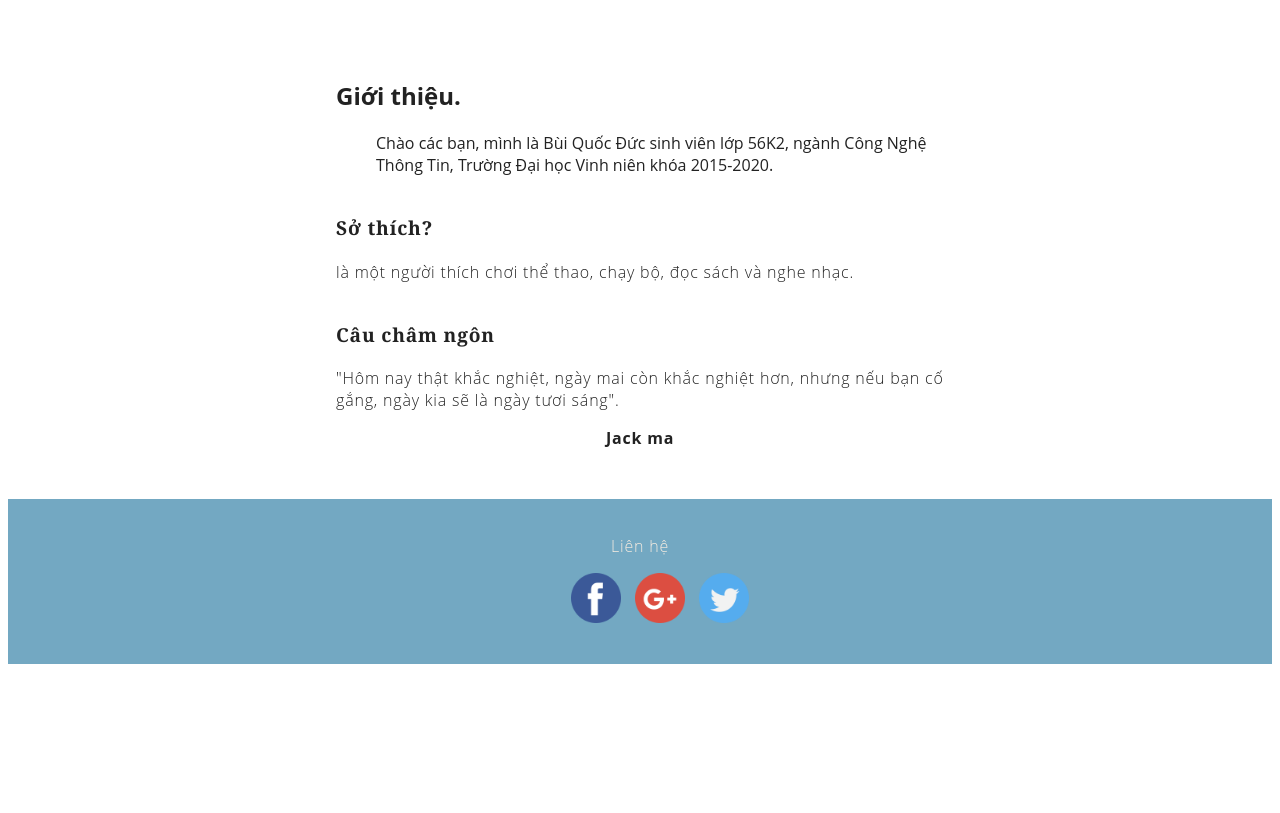
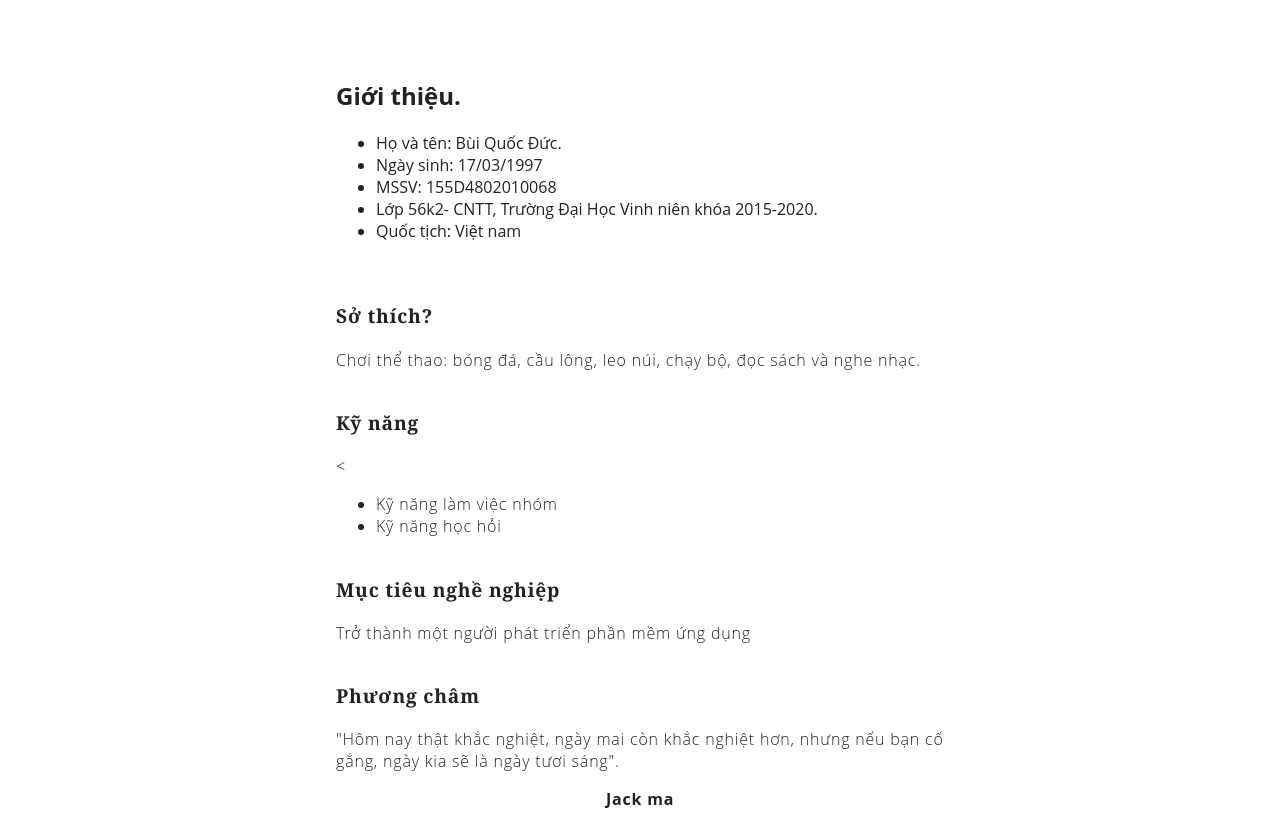
Before and after one commit to QuocDuc97/quocduc97.github.io, a plain HTML site: page index.html in a window 1280 px wide. Shown: the part 620-1433 px from the top of the page. Before the commit the page ends 1334 px from the top, so only its background shows below. Drawn offline with Linux system fonts and the light colour scheme.

Commit message:
Update index.html

```diff
--- a/index.html
+++ b/index.html
@@ -17,12 +17,13 @@
     <h1>Giới thiệu.</h1>
     <p></p>
     <ul>
-    	<!-- <li>Họ và tên: Bùi Quốc Đức.</li>
+    	<li>Họ và tên: Bùi Quốc Đức.</li>
     	<li>Ngày sinh: 17/03/1997</li>
     	<li>MSSV: 155D4802010068</li>
     	<li>Lớp 56k2- CNTT, Trường Đại Học Vinh niên khóa 2015-2020.</li>
-    	<br> -->
-        Chào các bạn, mình là Bùi Quốc Đức sinh viên lớp 56K2, ngành Công Nghệ Thông Tin, Trường Đại học Vinh niên khóa 2015-2020.
+        <li>Quốc tịch: Việt nam</li>
+    	<br>
+        <!-- Chào các bạn, mình là Bùi Quốc Đức sinh viên lớp 56K2, ngành Công Nghệ Thông Tin, Trường Đại học Vinh niên khóa 2015-2020. -->
 
 
 
@@ -36,8 +37,15 @@
 <section class="questions-section">
     <!-- <h1>Một đôi nét về bản thân</h1> -->
     <h2>Sở thích?</h2>
-    <p>là một người thích chơi thể thao, chạy bộ, đọc sách và nghe nhạc.</p>
-    <h2>Câu châm ngôn</h2>
+    <p> Chơi thể thao: bóng đá, cầu lông, leo núi, chạy bộ, đọc sách và nghe nhạc.</p>
+    <h2>Kỹ năng</h2>
+    <<ul>
+        <li>Kỹ năng làm việc nhóm</li>
+        <li>Kỹ năng học hỏi </li>
+    </ul>
+    <h2>Mục tiêu nghề nghiệp</h2>
+    <p>Trở thành một người phát triển phần mềm ứng dụng</p>
+    <h2>Phương châm </h2>
     <p>"Hôm nay thật khắc nghiệt, ngày mai còn khắc nghiệt hơn, nhưng nếu bạn cố gắng, ngày kia sẽ là ngày tươi sáng".</p>
     <p align="center"><b>Jack ma</b></p>
 </section>
```
